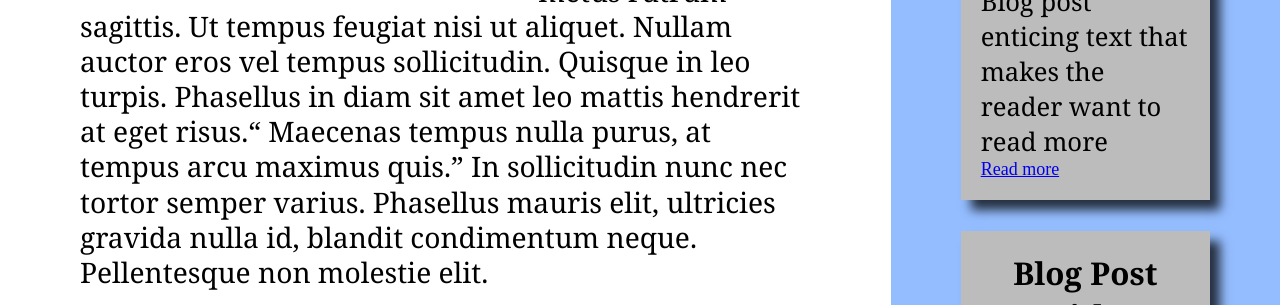
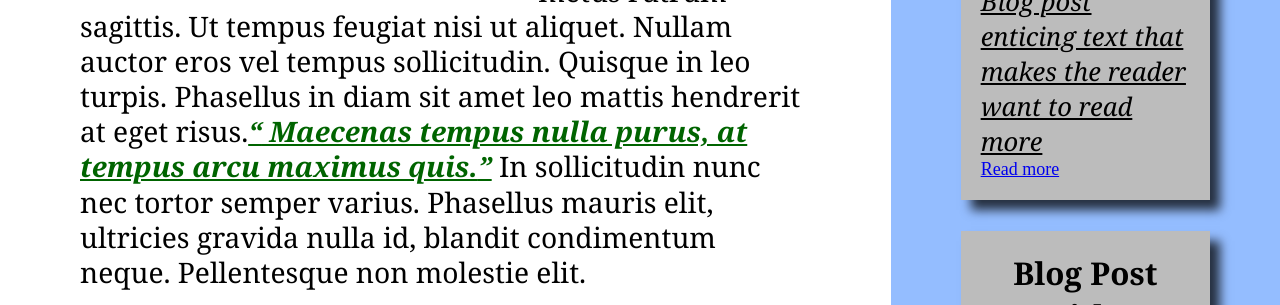
Before and after one commit to ATown0789/personal-blog-project, a plain HTML site: page blog.html in a window 1280 px wide. Shown: the part 1091-1396 px from the top of the page. Drawn offline with Linux system fonts and the light colour scheme.

Commit message:
Add styling to satisfy requirement

```diff
--- a/styles/main.css
+++ b/styles/main.css
@@ -53,3 +53,10 @@ figure {
 figure figcaption {
     text-align: center;
 }
+
+q {
+	color: darkgreen;
+	font-weight: bold;
+	text-decoration: underline;
+	font-style: italic;
+}
--- a/styles/sidebar.css
+++ b/styles/sidebar.css
@@ -11,6 +11,11 @@
 #sidebar h2 {
 	margin: 20px;
 	text-align: center;
+}
+
+#sidebar p {
+	text-decoration: underline;
+	font-style: italic;
 }
 
 .card {
```
